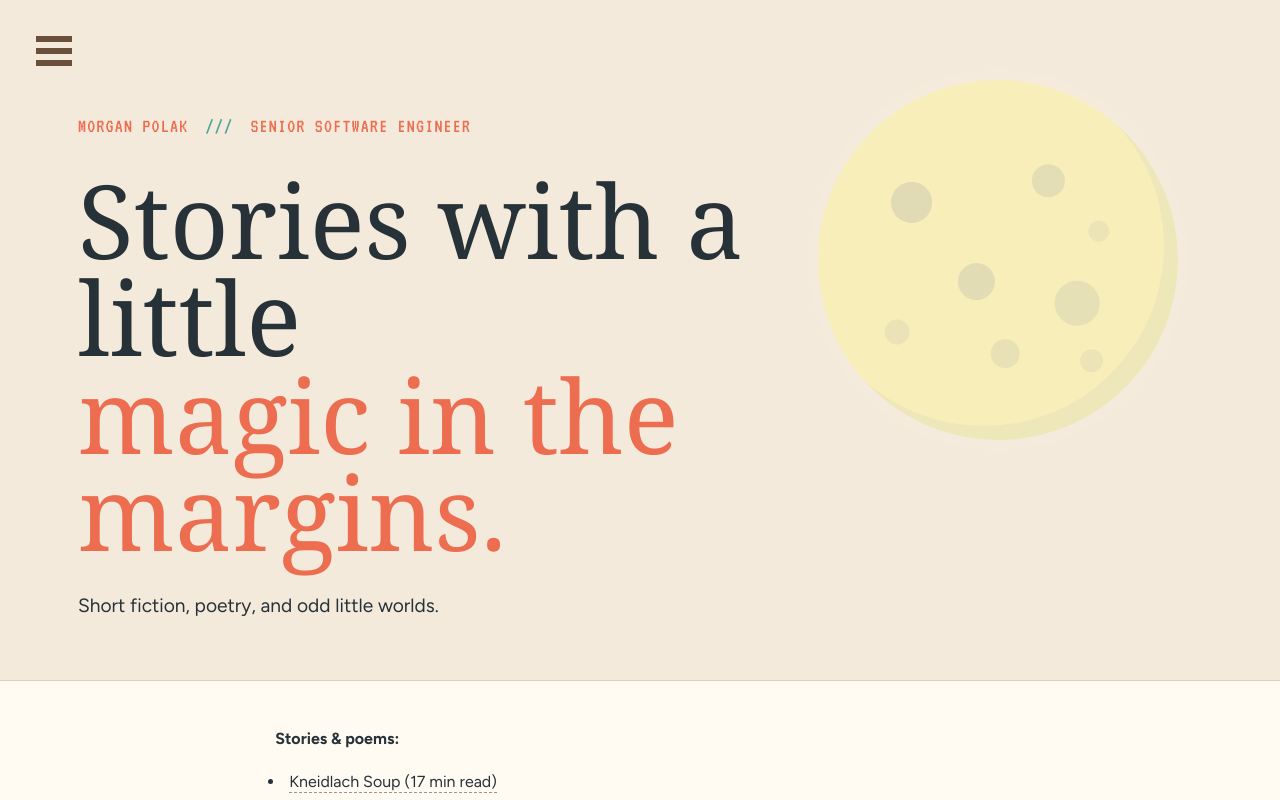
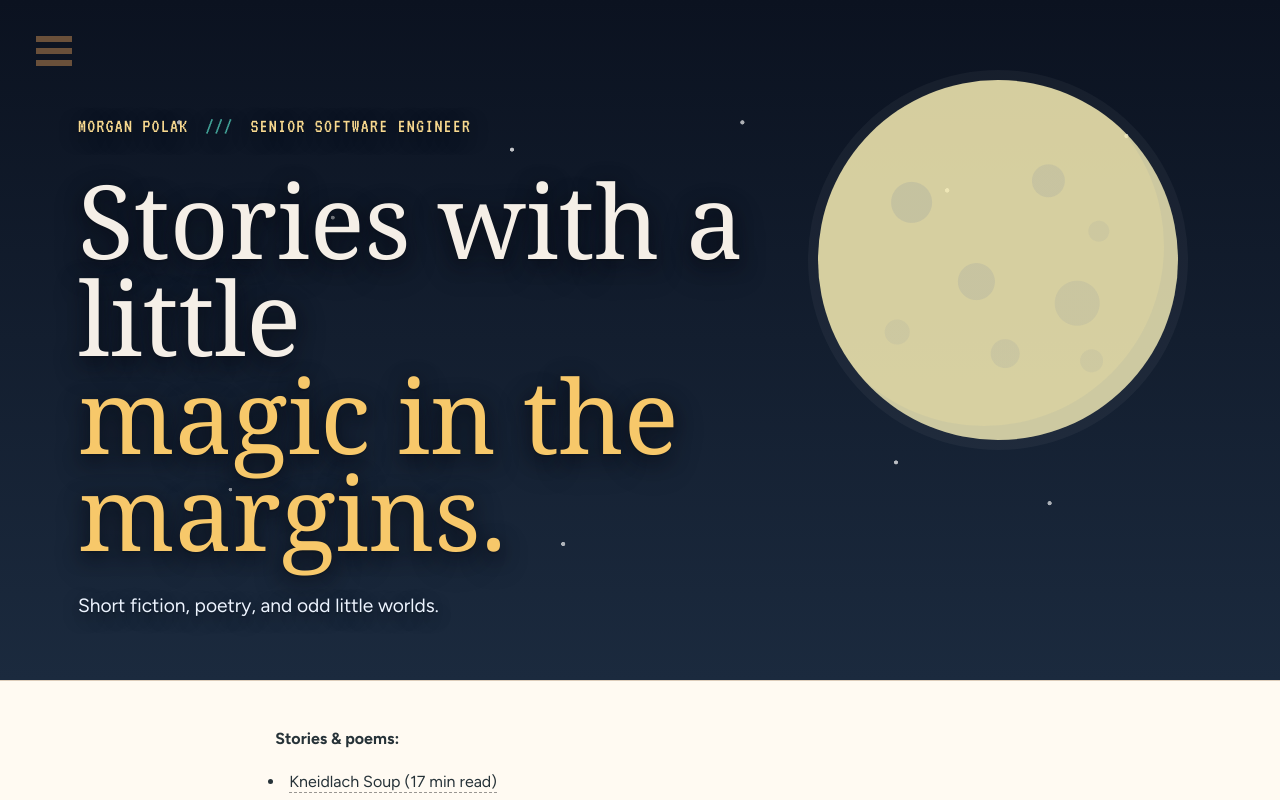
Before and after one commit to sprucegoose-dev/sprucegoose-dev.github.io, a React (Vite) app: page /short-fiction in a window 1280 px wide. Shown: the top 800 px of the page. Built offline with nearby package versions, Linux system fonts and the light colour scheme; a web font is replaced by a local one.

Commit message:
updates the design of the short fiction page

```diff
--- a/src/style/style.scss
+++ b/src/style/style.scss
@@ -23,6 +23,20 @@ a:hover, a:focus, a:active { color: var(--coral); }
 .container { max-width: 1180px; margin: 0 auto; padding: 0 28px; }
 .header { background: var(--cream); border-bottom: 1px solid var(--line); min-height: 570px; overflow: hidden; position: relative; }
 .header:after { background: var(--yellow); border-radius: 50%; content: ''; height: 360px; opacity: .85; position: absolute; right: 8%; top: 80px; width: 360px; }
+.header.short-fiction {
+    background:
+        radial-gradient(circle at 14% 18%, rgba(255, 255, 255, .7) 0 1.8px, transparent 2.4px),
+        radial-gradient(circle at 26% 32%, rgba(255, 255, 255, .62) 0 1.6px, transparent 2.2px),
+        radial-gradient(circle at 40% 22%, rgba(255, 255, 255, .75) 0 1.7px, transparent 2.3px),
+        radial-gradient(circle at 58% 18%, rgba(255, 255, 255, .66) 0 1.8px, transparent 2.4px),
+        radial-gradient(circle at 74% 28%, rgba(255, 255, 255, .68) 0 1.9px, transparent 2.5px),
+        radial-gradient(circle at 88% 20%, rgba(255, 255, 255, .72) 0 1.7px, transparent 2.3px),
+        radial-gradient(circle at 18% 72%, rgba(255, 255, 255, .58) 0 1.5px, transparent 2.1px),
+        radial-gradient(circle at 44% 80%, rgba(255, 255, 255, .65) 0 1.8px, transparent 2.4px),
+        radial-gradient(circle at 70% 68%, rgba(255, 255, 255, .7) 0 1.7px, transparent 2.3px),
+        radial-gradient(circle at 82% 74%, rgba(255, 255, 255, .64) 0 1.8px, transparent 2.4px),
+        linear-gradient(180deg, #0b1220 0%, #1b2a3e 100%);
+}
 .header.short-fiction:after {
     background: #f9efb5;
     box-shadow: inset -14px -14px 0 rgba(159, 169, 181, .12), 0 0 0 10px rgba(255, 255, 255, .05);
@@ -53,6 +67,13 @@ a:hover, a:focus, a:active { color: var(--coral); }
 .eyebrow span { color: var(--teal); margin: 0 8px; }
 h1 { font-family: 'Megrim', Georgia, serif; font-size: clamp(3.5rem, 8vw, 7.4rem); font-weight: 400; letter-spacing: 0; line-height: .95; margin: 0; max-width: 820px; }
 h1 em { color: var(--coral); font-style: normal; }
+.header.short-fiction h1 {
+    color: #f5efe7;
+    text-shadow: 0 2px 0 rgba(10, 14, 22, .26), 0 5px 18px rgba(8, 10, 18, .68), 0 10px 30px rgba(8, 10, 18, .38);
+}
+.header.short-fiction h1 em { color: #f7c86a; }
+.header.short-fiction .eyebrow { color: #f8d98f; text-shadow: 0 2px 0 rgba(10, 14, 22, .18), 0 5px 18px rgba(8, 10, 18, .56); }
+.header.short-fiction .header-summary { color: #edf4ff; text-shadow: 0 2px 0 rgba(10, 14, 22, .18), 0 5px 16px rgba(8, 10, 18, .5); }
 .header-summary { font-size: 1.2rem; margin: 30px 0; max-width: 530px; }
 .header-actions { display: flex; flex-wrap: wrap; gap: 12px; }
 .button { border: 2px solid var(--ink); display: inline-block; font-family: 'Megrim', Georgia, serif; font-size: 1rem; font-weight: 700; padding: 9px 16px; text-decoration: none; }
```
Also changed, not shown: 4 other files (tests, documents, lock files or other folders).
